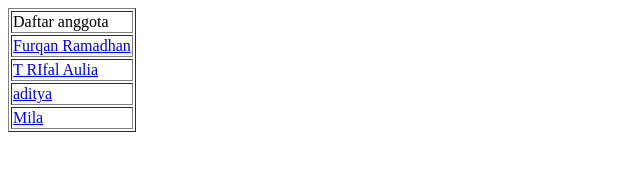
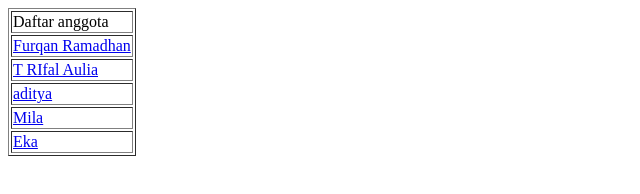
Before and after one commit to furqanramadhan/TIK204-2024-5-ProjectName, a plain HTML site: page index.html in a window 1280 px wide. Shown: the whole page, without its empty margins (0-640 px from the left). Drawn offline with Linux system fonts and the light colour scheme.

Commit message:
update nama

```diff
--- a/index.html
+++ b/index.html
@@ -10,7 +10,7 @@
             <tr><td><a href = "2108107010064.html">T RIfal Aulia</a></td></tr>
             <tr><td><a href = "2108107010002.html">aditya</a></td></tr>
             <tr><td><a href = "2208107010002.html">Mila</a></td></tr>
-
+            <tr><td><a href = "2208107010003.html">Eka</a></td></tr>
         </table>
     </body>
 </html>
```
